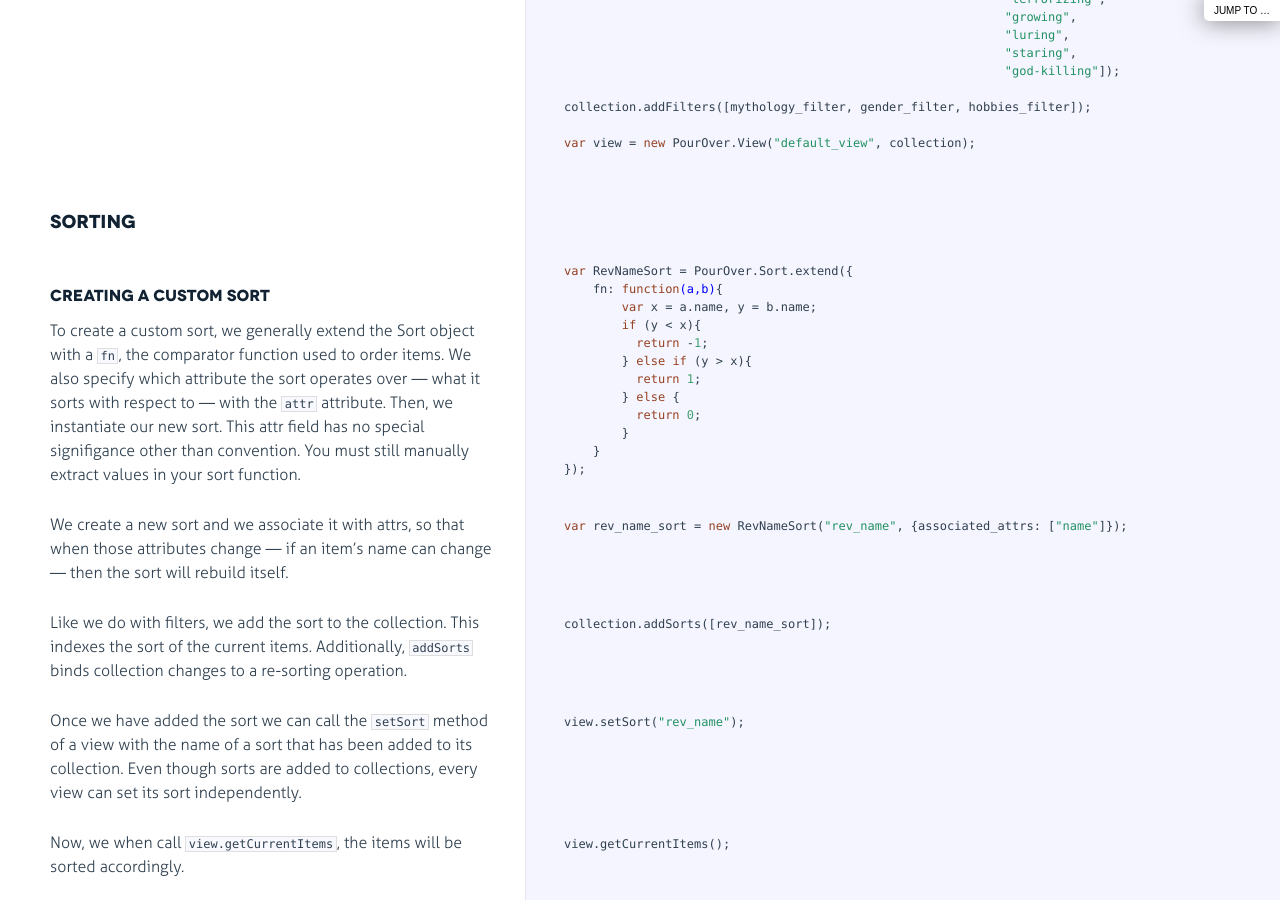
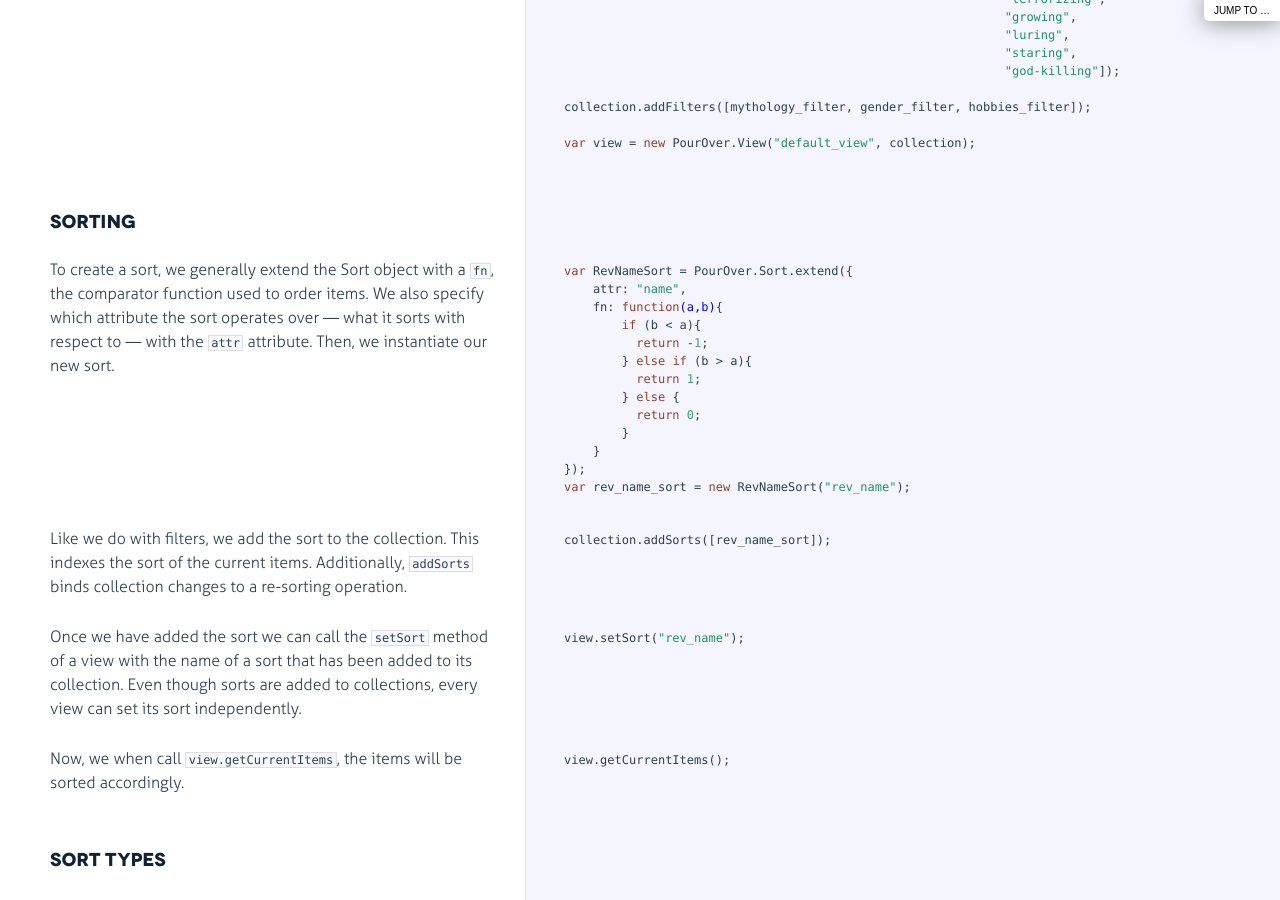
Before and after one commit to nytimes/pourover, a Jekyll site: the page examples/examples_build/advanced_views.html, which Jekyll copies as it is, in a window 1280 px wide and 900 px high, scrolled down 479 px. Built offline with Jekyll 4.4.1, drawn with Linux system fonts in a browser that asks for light colours.

Commit message:
JEKYLL BUILD

```diff
--- a/examples/basic_pourover_ing.js
+++ b/examples/basic_pourover_ing.js
@@ -46,7 +46,7 @@ var hobbies_filter = PourOver.makeInclusionFilter("hobbies",["riddles",
 
 // ###Adding filters
 
-// After constructing our filters, we have to add them to the collection. This will causes the filters to index
+// After constructing our filters, we have to add them to the collection. This causes the filters to index
 // the collection, pre-computing which collection elements satisfy each possibility's predicate. For exact filters, the
 // predicate is equality; a collection item satisfies a possibility if it's value is equal to the value of the possibility.
 //
--- a/examples/examples_build/advanced_views.html
+++ b/examples/examples_build/advanced_views.html
@@ -119,26 +119,25 @@ collection.addFilters([mythology_filter, gender_filter, hobbies_filter]);
               <div class="pilwrap ">
                 <a class="pilcrow" href="#section-4">&#182;</a>
               </div>
-              <h4 id="creating-a-custom-sort">Creating a custom sort</h4>
-<p>To create a custom sort, we generally extend the Sort object with a <code>fn</code>, the comparator function used to order items.
+              <p>To create a sort, we generally extend the Sort object with a <code>fn</code>, the comparator function used to order items.
 We also specify which attribute the sort operates over — what it sorts with respect to —  with the <code>attr</code> attribute.
-Then, we instantiate our new sort. This attr field has no special signifigance other than convention. You must still
-manually extract values in your sort function.</p>
+Then, we instantiate our new sort.</p>
 
             </div>
 
             <div class="content"><div class='highlight'><pre><span class="hljs-keyword">var</span> RevNameSort = PourOver.Sort.extend({
+    attr: <span class="hljs-string">"name"</span>,
     fn: <span class="hljs-function"><span class="hljs-keyword">function</span><span class="hljs-params">(a,b)</span>{</span>
-        <span class="hljs-keyword">var</span> x = a.name, y = b.name;
-        <span class="hljs-keyword">if</span> (y &lt; x){
+        <span class="hljs-keyword">if</span> (b &lt; a){
           <span class="hljs-keyword">return</span> -<span class="hljs-number">1</span>;
-        } <span class="hljs-keyword">else</span> <span class="hljs-keyword">if</span> (y &gt; x){
+        } <span class="hljs-keyword">else</span> <span class="hljs-keyword">if</span> (b &gt; a){
           <span class="hljs-keyword">return</span> <span class="hljs-number">1</span>;
         } <span class="hljs-keyword">else</span> {
           <span class="hljs-keyword">return</span> <span class="hljs-number">0</span>;
         }
     }
-});</pre></div></div>
+});
+<span class="hljs-keyword">var</span> rev_name_sort = <span class="hljs-keyword">new</span> RevNameSort(<span class="hljs-string">"rev_name"</span>);</pre></div></div>
 
         </li>
 
@@ -148,22 +147,6 @@ manually extract values in your sort function.</p>
 
               <div class="pilwrap ">
                 <a class="pilcrow" href="#section-5">&#182;</a>
-              </div>
-              <p>We create a new sort and we associate it with attrs, so that when those attributes change — if an item’s name can change —
-then the sort will rebuild itself.</p>
-
-            </div>
-
-            <div class="content"><div class='highlight'><pre><span class="hljs-keyword">var</span> rev_name_sort = <span class="hljs-keyword">new</span> RevNameSort(<span class="hljs-string">"rev_name"</span>, {associated_attrs: [<span class="hljs-string">"name"</span>]});</pre></div></div>
-
-        </li>
-
-
-        <li id="section-6">
-            <div class="annotation">
-
-              <div class="pilwrap ">
-                <a class="pilcrow" href="#section-6">&#182;</a>
               </div>
               <p>Like we do with filters, we add the sort to the collection. This indexes the sort of the current items. Additionally, <code>addSorts</code>
 binds collection changes to a re-sorting operation.</p>
@@ -176,11 +159,11 @@ collection.addSorts([rev_name_sort]);</pre></div></div>
         </li>
 
 
-        <li id="section-7">
+        <li id="section-6">
             <div class="annotation">
 
               <div class="pilwrap ">
-                <a class="pilcrow" href="#section-7">&#182;</a>
+                <a class="pilcrow" href="#section-6">&#182;</a>
               </div>
               <p>Once we have added the sort we can call the <code>setSort</code> method of a view with the name of a sort that has been added to its collection.
 Even though sorts are added to collections, every view can set its sort independently.</p>
@@ -193,11 +176,11 @@ view.setSort(<span class="hljs-string">"rev_name"</span>);</pre></div></div>
         </li>
 
 
-        <li id="section-8">
+        <li id="section-7">
             <div class="annotation">
 
               <div class="pilwrap ">
-                <a class="pilcrow" href="#section-8">&#182;</a>
+                <a class="pilcrow" href="#section-7">&#182;</a>
               </div>
               <p>Now, we when call <code>view.getCurrentItems</code>, the items will be sorted accordingly.</p>
 
@@ -208,13 +191,26 @@ view.setSort(<span class="hljs-string">"rev_name"</span>);</pre></div></div>
         </li>
 
 
+        <li id="section-8">
+            <div class="annotation">
+
+              <div class="pilwrap ">
+                <a class="pilcrow" href="#section-8">&#182;</a>
+              </div>
+              <h3 id="sort-types">Sort Types</h3>
+
+            </div>
+
+        </li>
+
+
         <li id="section-9">
             <div class="annotation">
 
               <div class="pilwrap ">
                 <a class="pilcrow" href="#section-9">&#182;</a>
               </div>
-              <h3 id="sort-types">Sort Types</h3>
+              <p>PourOver ships with two default sorts, <code>explicitSort</code> and <code>reverseCidSort</code></p>
 
             </div>
 
@@ -226,19 +222,6 @@ view.setSort(<span class="hljs-string">"rev_name"</span>);</pre></div></div>
 
               <div class="pilwrap ">
                 <a class="pilcrow" href="#section-10">&#182;</a>
-              </div>
-              <p>PourOver ships with two default sorts, <code>explicitSort</code> and <code>reverseCidSort</code></p>
-
-            </div>
-
-        </li>
-
-
-        <li id="section-11">
-            <div class="annotation">
-
-              <div class="pilwrap ">
-                <a class="pilcrow" href="#section-11">&#182;</a>
               </div>
               <p><code>explicitSort</code> models a sort in which an explicit order of cids is passed. This is how we model
 orders that have no functional reference to items’ attributes. <code>explicitSort</code>s are used for, among other things,
@@ -255,11 +238,11 @@ Generally, the attribute that you store an <code>explicitSort</code> on will be
         </li>
 
 
-        <li id="section-12">
+        <li id="section-11">
             <div class="annotation">
 
               <div class="pilwrap ">
-                <a class="pilcrow" href="#section-12">&#182;</a>
+                <a class="pilcrow" href="#section-11">&#182;</a>
               </div>
               <p><code>reverseCidSort</code> is the reverse of the default sort. It sorts your items in the reverse of the order in which they were put into the collection</p>
 
@@ -273,11 +256,11 @@ view.setSort(<span class="hljs-string">"my_slideshow_order"</span>)</pre></div><
         </li>
 
 
-        <li id="section-13">
+        <li id="section-12">
             <div class="annotation">
 
               <div class="pilwrap ">
-                <a class="pilcrow" href="#section-13">&#182;</a>
+                <a class="pilcrow" href="#section-12">&#182;</a>
               </div>
               <h3 id="custom-view-types">Custom View types</h3>
 
@@ -286,11 +269,11 @@ view.setSort(<span class="hljs-string">"my_slideshow_order"</span>)</pre></div><
         </li>
 
 
-        <li id="section-14">
+        <li id="section-13">
             <div class="annotation">
 
               <div class="pilwrap ">
-                <a class="pilcrow" href="#section-14">&#182;</a>
+                <a class="pilcrow" href="#section-13">&#182;</a>
               </div>
               <p>Changing our attention from sorts to the views they influence, how do we define custom views: views that combine their filters in a non-standard ways.
 Keeping with the Backbone-ese pattern of extension, we simply extend the <code>PourOver.View</code> object with a new selectionFn.
@@ -317,14 +300,27 @@ custom_view.on(<span class="hljs-string">"update"</span>,custom_view.render);</p
         </li>
 
 
+        <li id="section-14">
+            <div class="annotation">
+
+              <div class="pilwrap ">
+                <a class="pilcrow" href="#section-14">&#182;</a>
+              </div>
+              <p>Now, <code>custom_view.getCurrentItems()</code> will ignore the hobby query and return the result of the mythology query - that of sex.
+Whenever any query changes or the collection changes, the custom view will “render” this result</p>
+
+            </div>
+
+        </li>
+
+
         <li id="section-15">
             <div class="annotation">
 
               <div class="pilwrap ">
                 <a class="pilcrow" href="#section-15">&#182;</a>
               </div>
-              <p>Now, <code>custom_view.getCurrentItems()</code> will ignore the hobby query and return the result of the mythology query - that of sex.
-Whenever any query changes or the collection changes, the custom view will “render” this result</p>
+              <h3 id="pattern-user-favorites">Pattern: User favorites</h3>
 
             </div>
 
@@ -337,7 +333,8 @@ Whenever any query changes or the collection changes, the custom view will “re
               <div class="pilwrap ">
                 <a class="pilcrow" href="#section-16">&#182;</a>
               </div>
-              <h3 id="pattern-user-favorites">Pattern: User favorites</h3>
+              <p>Say we wanted to have an app that renders a grid of items that users can filter. However, we also want to add a pop-up that will show the
+items that users have starred. Can we do this with a single collection and multiple views?</p>
 
             </div>
 
@@ -350,8 +347,7 @@ Whenever any query changes or the collection changes, the custom view will “re
               <div class="pilwrap ">
                 <a class="pilcrow" href="#section-17">&#182;</a>
               </div>
-              <p>Say we wanted to have an app that renders a grid of items that users can filter. However, we also want to add a pop-up that will show the
-items that users have starred. Can we do this with a single collection and multiple views?</p>
+              <p>Absolutely.</p>
 
             </div>
 
@@ -364,9 +360,11 @@ items that users have starred. Can we do this with a single collection and multi
               <div class="pilwrap ">
                 <a class="pilcrow" href="#section-18">&#182;</a>
               </div>
-              <p>Absolutely.</p>
+              <p>First, lets make a new collection so as to not interfere with the previous part of the example</p>
 
             </div>
+
+            <div class="content"><div class='highlight'><pre><span class="hljs-keyword">var</span> collection_two = <span class="hljs-keyword">new</span> PourOver.Collection(monsters);</pre></div></div>
 
         </li>
 
@@ -376,21 +374,6 @@ items that users have starred. Can we do this with a single collection and multi
 
               <div class="pilwrap ">
                 <a class="pilcrow" href="#section-19">&#182;</a>
-              </div>
-              <p>First, lets make a new collection so as to not interfere with the previous part of the example</p>
-
-            </div>
-
-            <div class="content"><div class='highlight'><pre><span class="hljs-keyword">var</span> collection_two = <span class="hljs-keyword">new</span> PourOver.Collection(monsters);</pre></div></div>
-
-        </li>
-
-
-        <li id="section-20">
-            <div class="annotation">
-
-              <div class="pilwrap ">
-                <a class="pilcrow" href="#section-20">&#182;</a>
               </div>
               <p>Now, we will need three new objects: </p>
 <ul>
@@ -404,11 +387,11 @@ items that users have starred. Can we do this with a single collection and multi
         </li>
 
 
-        <li id="section-21">
+        <li id="section-20">
             <div class="annotation">
 
               <div class="pilwrap ">
-                <a class="pilcrow" href="#section-21">&#182;</a>
+                <a class="pilcrow" href="#section-20">&#182;</a>
               </div>
               <p>We use <code>manualFilter</code> to create the favorites filter. A <code>manualFilter</code> is exactly what it sounds like: a filter that you manually
 control, adding and removing items to specify which items it selects.</p>
@@ -421,11 +404,11 @@ collection_two.addFilters([mythology_filter, gender_filter, hobbies_filter, favo
         </li>
 
 
-        <li id="section-22">
+        <li id="section-21">
             <div class="annotation">
 
               <div class="pilwrap ">
-                <a class="pilcrow" href="#section-22">&#182;</a>
+                <a class="pilcrow" href="#section-21">&#182;</a>
               </div>
               <p>When a user favorites an item, say the 2nd and 4th items in our collection, the hydra and the cyclops (this would happen in a callback)</p>
 
@@ -437,11 +420,11 @@ collection_two.filters.favorites.addItems(user_selection_cids);</pre></div></div
         </li>
 
 
-        <li id="section-23">
+        <li id="section-22">
             <div class="annotation">
 
               <div class="pilwrap ">
-                <a class="pilcrow" href="#section-23">&#182;</a>
+                <a class="pilcrow" href="#section-22">&#182;</a>
               </div>
               <p>Now, we make a grid view that ignores the favorites filter</p>
 
@@ -460,11 +443,11 @@ collection_two.filters.favorites.addItems(user_selection_cids);</pre></div></div
         </li>
 
 
-        <li id="section-24">
+        <li id="section-23">
             <div class="annotation">
 
               <div class="pilwrap ">
-                <a class="pilcrow" href="#section-24">&#182;</a>
+                <a class="pilcrow" href="#section-23">&#182;</a>
               </div>
               <p>Finally, we make a favorite view that only considers the favorites filter</p>
 
@@ -480,11 +463,11 @@ collection_two.filters.favorites.addItems(user_selection_cids);</pre></div></div
         </li>
 
 
-        <li id="section-25">
+        <li id="section-24">
             <div class="annotation">
 
               <div class="pilwrap ">
-                <a class="pilcrow" href="#section-25">&#182;</a>
+                <a class="pilcrow" href="#section-24">&#182;</a>
               </div>
               <p>Now, <code>grid_view.getCurrentItems()</code> will only be affected by queries on mythology, sex, or hobbies.
 <code>fav_view.getCurrentItems()</code> will only be affected by queries (<code>addItems</code> and <code>removeItems</code>) on the favorites filter</p>
```
Also changed, not shown: examples/examples_build/buffering.html (+4 -4 lines).
